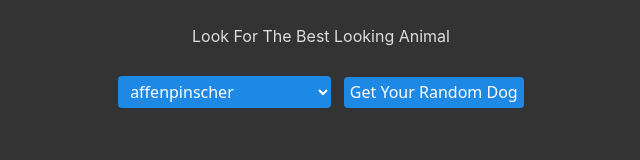
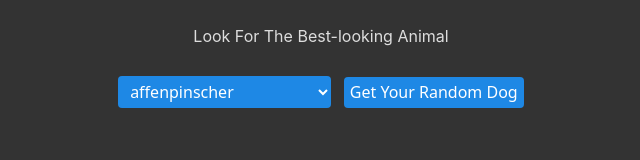
Before and after one commit to ilbrigz/dog-api, a plain HTML site: page index.html in a window 1280 px wide. Shown: the full height of the page, 319-959 px from the left. Drawn offline with nearby package versions, Linux system fonts and the light colour scheme; no server answers.

Commit message:
corrected title grammar

```diff
--- a/index.html
+++ b/index.html
@@ -67,7 +67,7 @@ button{
 </style>
 <body>
 	<div class="container has-text-centered">
-		<h1>Look For The Best Looking Animal</h1>
+		<h1>Look For The Best-looking Animal</h1>
 
 		<br>
 
```
